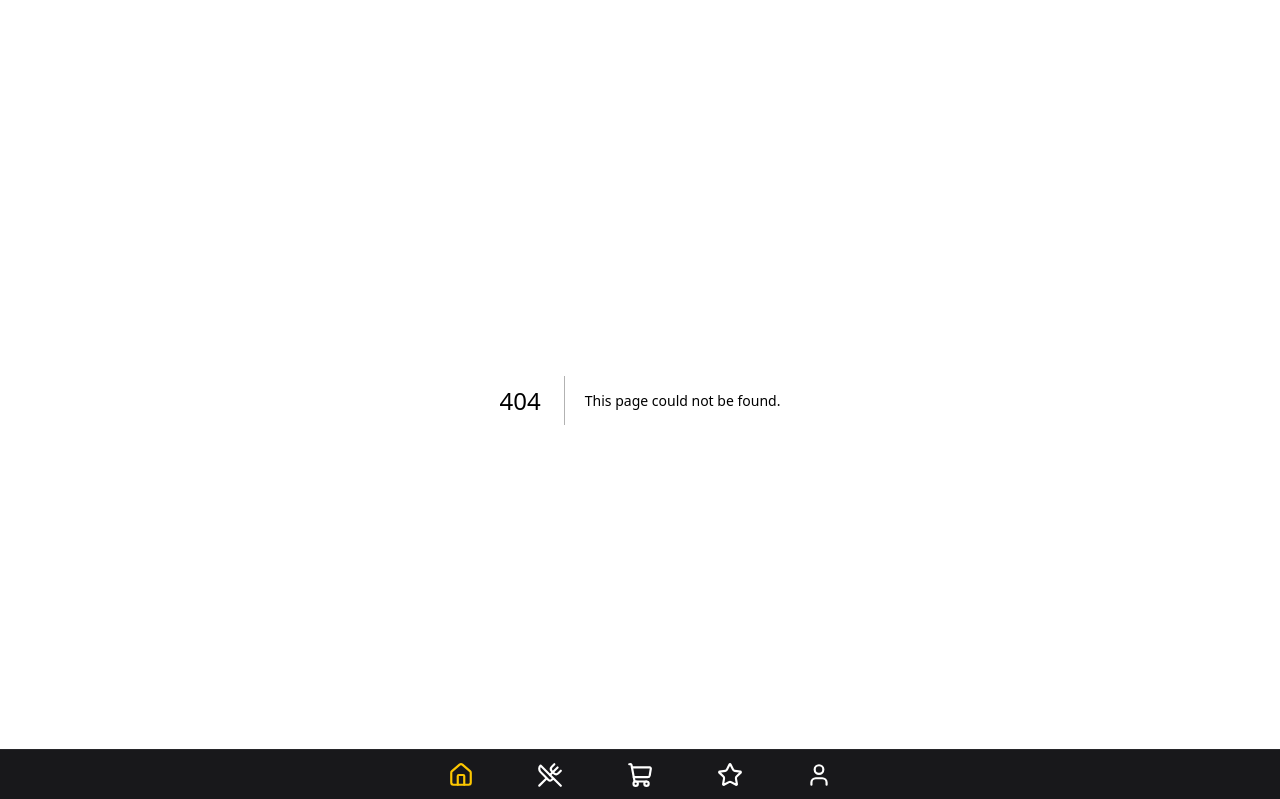
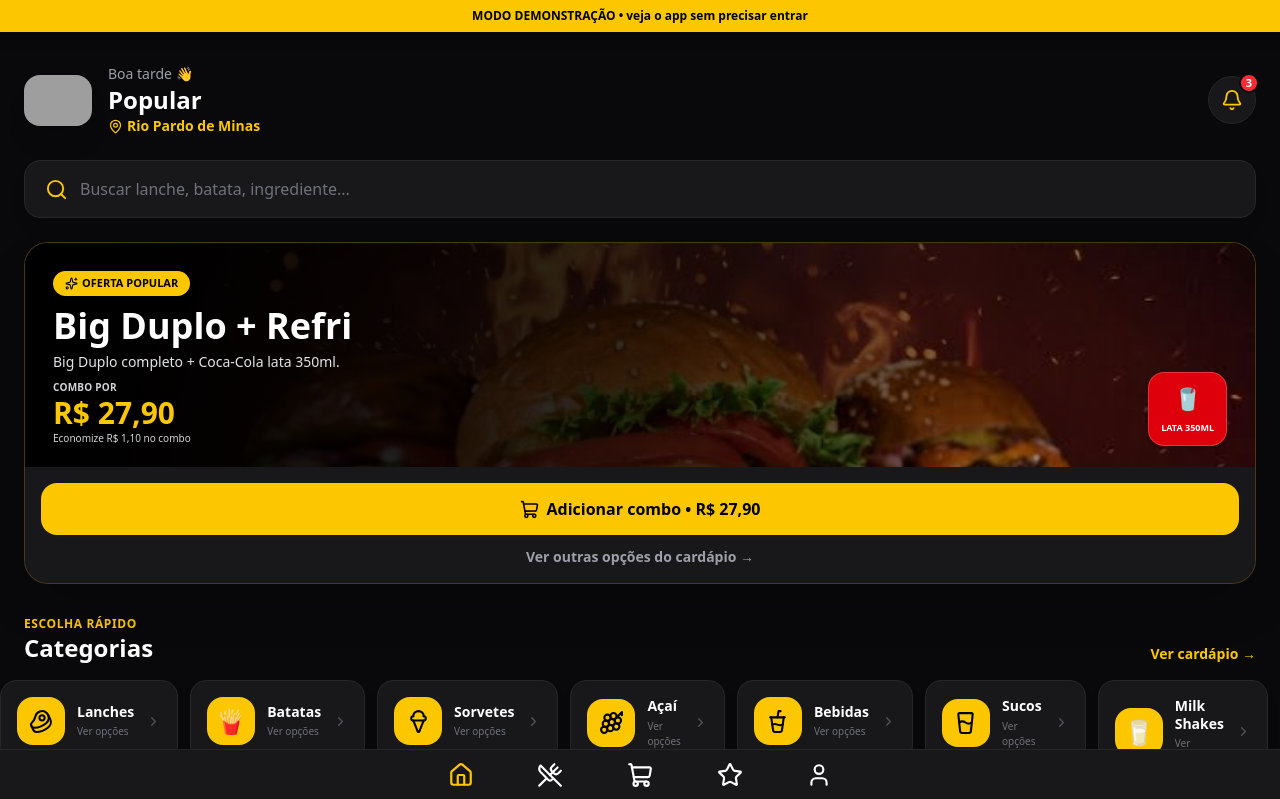
Before and after one commit to UniversalKnowledgeEcosystem/popular-app, a Next.js app: page /demo in a window 1280 px wide. Before the commit this address had no page. Shown: the top 799 px of the page. Built offline with nearby package versions, Linux system fonts and the light colour scheme; grey boxes are pictures that could not be loaded.

Commit message:
Adiciona acesso de demonstração sem login

```diff
--- /dev/null
+++ b/app/demo/page.tsx
@@ -0,0 +1,31 @@
+import Link from "next/link";
+import Header from "../components/Header";
+import SearchBar from "../components/SearchBar";
+import Banner from "../components/Banner";
+import Categories from "../components/Categories";
+import FeaturedProducts from "../components/FeaturedProducts";
+import LoyaltyCard from "../components/LoyaltyCard";
+import LocationCard from "../components/LocationCard";
+
+export default function DemoPage() {
+  return (
+    <main className="min-h-screen bg-zinc-950 text-white pb-28">
+      <div className="sticky top-0 z-40 bg-yellow-400 text-black px-4 py-2 text-center text-xs font-black shadow-lg">
+        MODO DEMONSTRAÇÃO • veja o app sem precisar entrar
+      </div>
+      <Header />
+      <SearchBar />
+      <section className="px-6 mt-6"><Banner /></section>
+      <Categories />
+      <FeaturedProducts />
+      <LoyaltyCard />
+      <LocationCard />
+      <section className="px-6 mt-6">
+        <Link href="/cardapio" className="block w-full rounded-2xl bg-yellow-400 text-black text-center py-4 font-black text-lg">
+          🍔 Abrir cardápio e testar
+        </Link>
+        <p className="text-center text-zinc-500 text-xs mt-3">Demonstração para apresentação do aplicativo.</p>
+      </section>
+    </main>
+  );
+}
```
